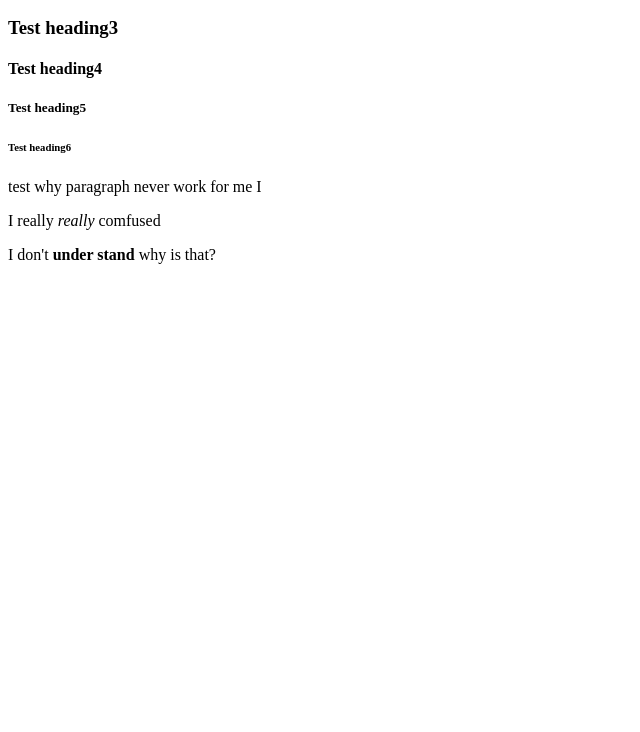
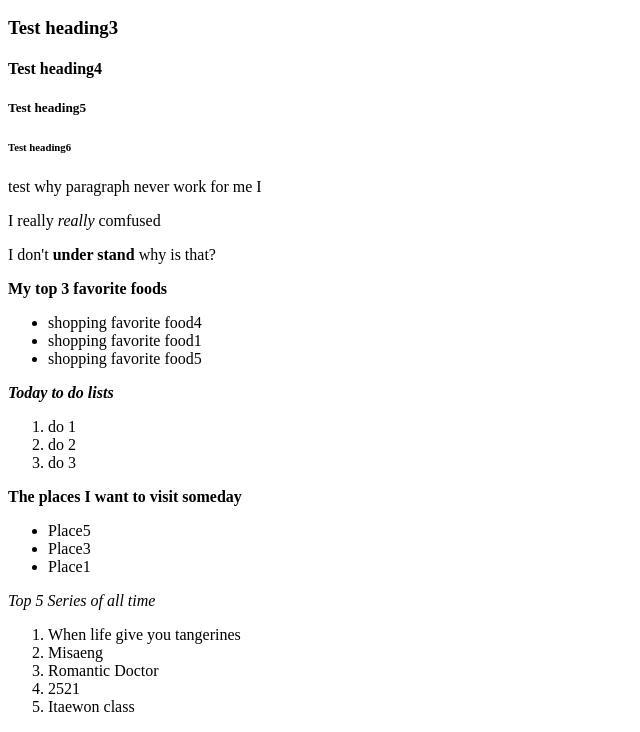
Before and after one commit to DEsill/git_test, a plain HTML site: page html-boilerplate/index.html in a window 1280 px wide. Shown: the part 110-842 px from the top of the page, without its empty margins (0-640 px from the left). Before the commit the page ends 800 px from the top, so only its background shows below. Drawn offline with Linux system fonts and the light colour scheme.

Commit message:
Add 4 examples of HTML unordered & ordered lists
Consists of
My top 3 favorite foods(Unordered lists)
Today to do lists (Ordered lists)
The places I want to visit someday(Unordered lists)
Top 5 Series of all time (Ordered lists)

```diff
--- a/html-boilerplate/index.html
+++ b/html-boilerplate/index.html
@@ -16,5 +16,35 @@
         <p>test why paragraph never work for me I</p>
         <p>I really <em>really</em> comfused</p>
         <p>I don't <strong>under stand</strong> why is that?</p>
+
+        <strong>My top 3 favorite foods</strong>
+        <ul>
+            <li>shopping favorite food4</li>
+            <li>shopping favorite food1</li>
+            <li>shopping favorite food5</li>
+        </ul>
+
+        <strong><em>Today to do lists</em></strong>
+        <ol>
+            <li>do 1</li>
+            <li>do 2</li>
+            <li>do 3</li>
+        </ol>
+
+        <strong>The places I want to visit someday</strong>
+        <ul>
+            <li>Place5</li>
+            <li>Place3</li>
+            <li>Place1</li>
+        </ul>
+
+        <em>Top 5 Series of all time</em>
+        <ol>
+            <li>When life give you tangerines</li>
+            <li>Misaeng</li>
+            <li>Romantic Doctor</li>
+            <li>2521</li>
+            <li>Itaewon class</li>
+        </ol>
     </body>
 </html>
```
